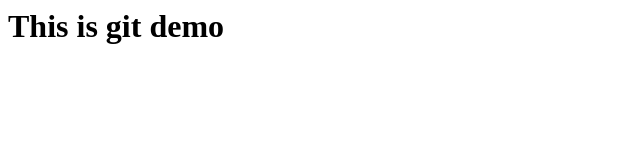
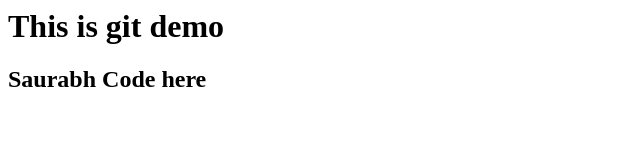
Before and after one commit to Dnyaneshwar-Bhil/GitDemo19Feb, a plain HTML site: page index.html in a window 1280 px wide. Shown: the whole page, without its empty margins (0-640 px from the left). Drawn offline with Linux system fonts and the light colour scheme.

Commit message:
Saurabh sir added one line

```diff
--- a/index.html
+++ b/index.html
@@ -1 +1,3 @@
 <h1>This is git demo<h1>
+
+	<h2>Saurabh Code here<h2>
```
